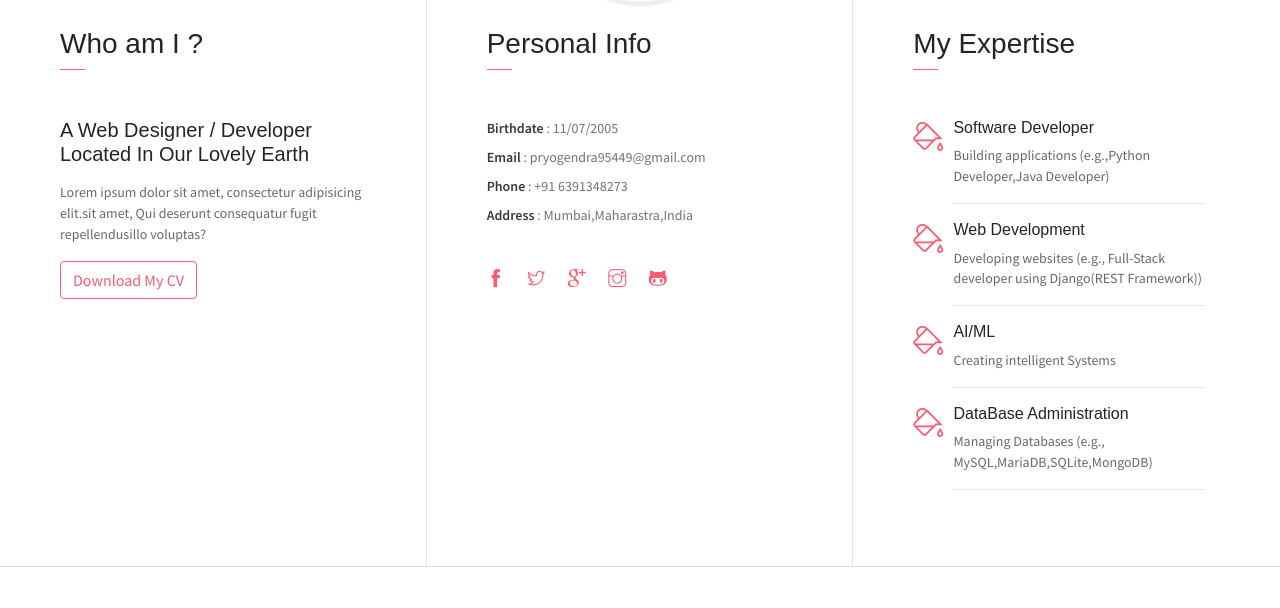
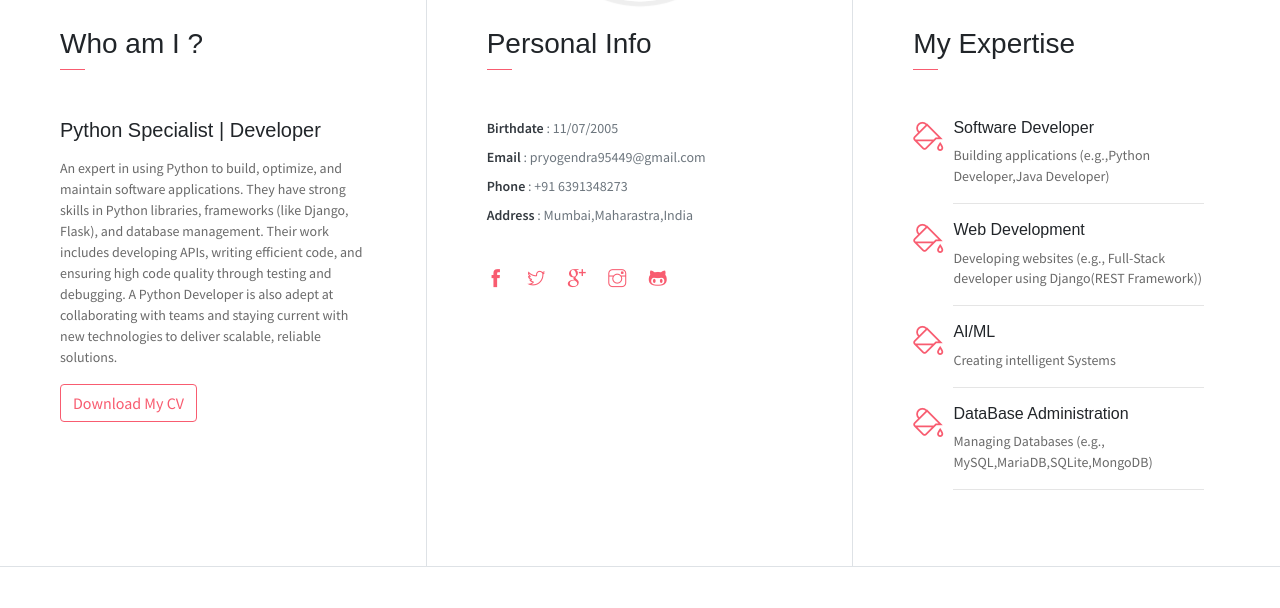
Before and after one commit to pryogendra/portfolio, a Django app: page / in a window 1280 px wide. Shown: the part 750-1358 px from the top of the page. Run offline with Django 5.2, Linux system fonts and the light colour scheme; some libraries are stand-ins or nearby versions.

Commit message:
index.html

```diff
--- a/templates/index.html
+++ b/templates/index.html
@@ -32,8 +32,8 @@
 
 
 <!--Who am I ?-->
-{% block who_am_i_title %}A Web Designer / Developer Located In Our Lovely Earth{% endblock %}
-{% block who_am_i_discription %}Lorem ipsum dolor sit amet, consectetur adipisicing elit.sit amet, Qui deserunt consequatur fugit repellendusillo voluptas?{% endblock %}
+{% block who_am_i_title %}Python Specialist | Developer{% endblock %}
+{% block who_am_i_discription %}An expert in using Python to build, optimize, and maintain software applications. They have strong skills in Python libraries, frameworks (like Django, Flask), and database management. Their work includes developing APIs, writing efficient code, and ensuring high code quality through testing and debugging. A Python Developer is also adept at collaborating with teams and staying current with new technologies to deliver scalable, reliable solutions.{% endblock %}
 <!--End of Who am I ?-->
 
 
```
